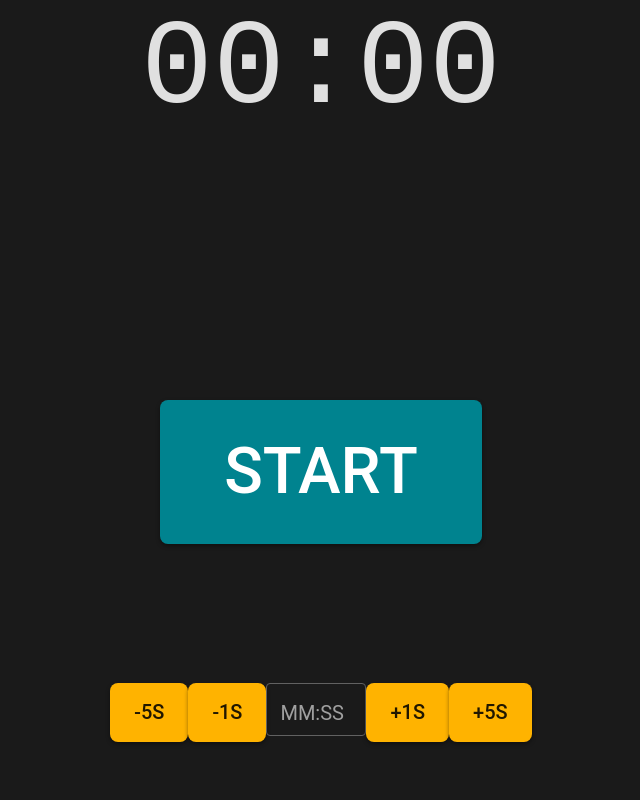
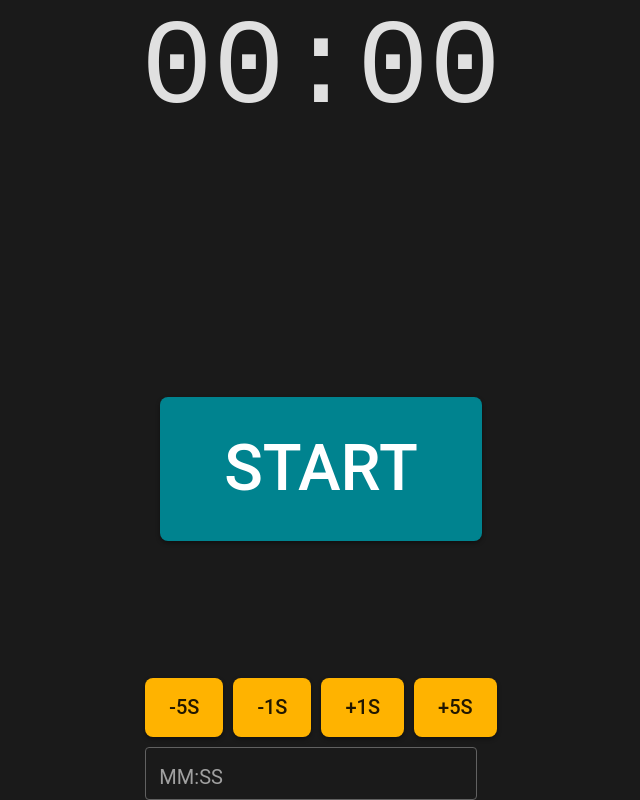
Before and after one commit to cheregimihai/InfoSportTiming, a React (Create React App) app: page / in a window 1280 px wide. Shown: the whole page, without its empty margins (319-959 px from the left). Built offline with nearby package versions, Linux system fonts and the light colour scheme.

Commit message:
Move manual time input below adjustment buttons.

```diff
--- a/src/Controls.tsx
+++ b/src/Controls.tsx
@@ -24,7 +24,8 @@ const Controls: React.FC<ControlsProps> = ({ onAdjustTime, onManualTimeSet }) =>
 
   return (
     <div className="controls">
-      <div className="adjustment-controls">
+      <div className="adjustment-controls" style={{ display: 'flex', flexDirection: 'column', gap: '10px' }}>
+        <div style={{ display: 'flex', justifyContent: 'center', gap: '10px' }}>
           <Button onClick={() => onAdjustTime(-5)} sx={{
             backgroundColor: theme.palette.secondary.main,
             color: theme.palette.secondary.contrastText,
@@ -39,15 +40,6 @@ const Controls: React.FC<ControlsProps> = ({ onAdjustTime, onManualTimeSet }) =>
               backgroundColor: theme.palette.secondary.dark,
             },
           }}>-1s</Button>
-        <TextField
-          label="MM:SS"
-          variant="outlined"
-          value={manualInput}
-          onChange={handleManualInputChange}
-          onBlur={handleManualSet}
-          onKeyPress={(e) => { if (e.key === 'Enter') handleManualSet(); }}
-          sx={{ width: '100px' }} /* Adjust width as needed */
-        />
           <Button onClick={() => onAdjustTime(1)} sx={{
             backgroundColor: theme.palette.secondary.main,
             color: theme.palette.secondary.contrastText,
@@ -63,6 +55,16 @@ const Controls: React.FC<ControlsProps> = ({ onAdjustTime, onManualTimeSet }) =>
             },
           }}>+5s</Button>
         </div>
+        <TextField
+          label="MM:SS"
+          variant="outlined"
+          value={manualInput}
+          onChange={handleManualInputChange}
+          onBlur={handleManualSet}
+          onKeyPress={(e) => { if (e.key === 'Enter') handleManualSet(); }}
+          sx={{ width: 'calc(100% - 20px)', maxWidth: '400px' }} /* Adjust width as needed */
+        />
+      </div>
     </div>
   );
 };
```
Also changed, not shown: temp_commit_message.txt. Lines whose indentation alone changed are shown as unchanged.
